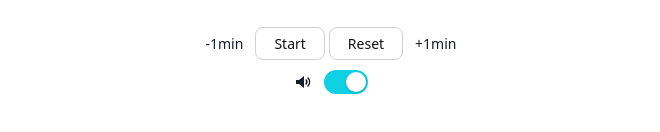
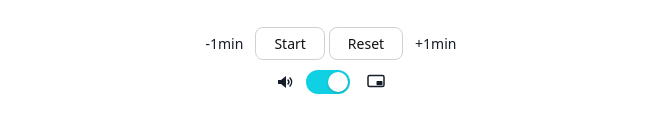
Before and after one commit to sg9us/focus-timer, a React (Vite) app: page / in a window 1280 px wide. Shown: the part 660-792 px from the top of the page, without its empty margins (309-969 px from the left). Built offline with nearby package versions, Linux system fonts and the light colour scheme; a web font is replaced by a local one.

Commit message:
feat: add Document Picture-in-Picture support for floating timer

```diff
--- a/src/App.css
+++ b/src/App.css
@@ -136,3 +136,34 @@ button:disabled {
 .mute-toggle-track.on .mute-toggle-thumb {
   transform: translateX(20px);
 }
+
+/* ── 하단 행 (소리 토글 + PiP 버튼) ── */
+.bottom-row {
+  display: flex;
+  align-items: center;
+  gap: 16px;
+}
+
+/* ── PiP 버튼 ── */
+.pip-button {
+  display: flex;
+  align-items: center;
+  cursor: pointer;
+  outline: none;
+}
+
+.pip-button[aria-pressed="true"] {
+  opacity: 0.4;
+}
+
+/* ── PiP 활성 시 메인 탭에 보이는 안내 문구 ── */
+.pip-placeholder {
+  display: flex;
+  align-items: center;
+  justify-content: center;
+  min-height: 100svh;
+  font-size: 14px;
+  color: #888;
+  text-align: center;
+  padding: 24px;
+}
--- a/src/App.jsx
+++ b/src/App.jsx
@@ -1,8 +1,11 @@
 import { useState, useCallback, useEffect } from 'react';
+import { createPortal } from 'react-dom';
 import useTimer from './hooks/useTimer';
+import usePictureInPicture from './hooks/usePictureInPicture';
 import TimerRing from './components/TimerRing';
 import TimerControls from './components/TimerControls';
 import MuteToggle from './components/MuteToggle';
+import PipButton from './components/PipButton';
 import './App.css';
 
 function formatTime(seconds) {
@@ -14,6 +17,7 @@ function formatTime(seconds) {
 export default function App() {
   const [totalSeconds, setTotalSeconds] = useState(300);
   const [isMuted, setIsMuted] = useState(false);
+  const { pipWindow, isSupported: pipSupported, open: openPip, close: closePip } = usePictureInPicture();
 
   const playSound = useCallback(() => {
     if (isMuted) return;
@@ -34,7 +38,7 @@ export default function App() {
       : 'Focus Timer';
   }, [isRunning, remainingSeconds]);
 
-  // 키보드 단축키
+  // 키보드 단축키 — PiP 창이 열려있으면 그 창에도 동일하게 등록 (포커스가 PiP에 있을 때도 동작)
   useEffect(() => {
     const handleKeyDown = (e) => {
       if (e.target.tagName === 'INPUT' || e.target.tagName === 'TEXTAREA') return;
@@ -45,11 +49,12 @@ export default function App() {
         reset();
       }
     };
-    window.addEventListener('keydown', handleKeyDown);
-    return () => window.removeEventListener('keydown', handleKeyDown);
-  }, [isRunning, start, pause, reset]);
+    const targets = [window, pipWindow].filter(Boolean);
+    targets.forEach((t) => t.addEventListener('keydown', handleKeyDown));
+    return () => targets.forEach((t) => t.removeEventListener('keydown', handleKeyDown));
+  }, [isRunning, start, pause, reset, pipWindow]);
 
-  return (
+  const timerView = (
     <div className="app-container">
       <div className="ring-wrapper">
         <TimerRing
@@ -68,8 +73,24 @@ export default function App() {
           totalSeconds={totalSeconds}
           onTimeChange={setTotalSeconds}
         />
-        <MuteToggle isMuted={isMuted} onToggle={() => setIsMuted(m => !m)} />
+        <div className="bottom-row">
+          <MuteToggle isMuted={isMuted} onToggle={() => setIsMuted(m => !m)} />
+          {pipSupported && (
+            <PipButton isActive={!!pipWindow} onClick={pipWindow ? closePip : openPip} />
+          )}
+        </div>
       </div>
     </div>
   );
+
+  if (pipWindow) {
+    return (
+      <>
+        {createPortal(timerView, pipWindow.document.body)}
+        <div className="pip-placeholder">타이머가 별도 창에서 실행 중입니다</div>
+      </>
+    );
+  }
+
+  return timerView;
 }
--- /dev/null
+++ b/src/components/PipButton.jsx
@@ -0,0 +1,22 @@
+const PipIcon = () => (
+  <svg width="20" height="20" viewBox="0 0 20 20" fill="none" xmlns="http://www.w3.org/2000/svg" aria-hidden="true">
+    <rect x="2" y="3.5" width="16" height="11" rx="1.5" stroke="#151D2A" strokeWidth="1.5" />
+    <rect x="10.5" y="9" width="6" height="4.2" rx="0.8" fill="#151D2A" />
+  </svg>
+);
+
+export default function PipButton({ isActive, onClick }) {
+  return (
+    <div
+      className="pip-button"
+      role="button"
+      tabIndex={0}
+      aria-pressed={isActive}
+      aria-label={isActive ? 'Exit Picture-in-Picture' : 'Enter Picture-in-Picture'}
+      onClick={onClick}
+      onKeyDown={(e) => (e.key === 'Enter' || e.key === ' ') && onClick()}
+    >
+      <PipIcon />
+    </div>
+  );
+}
--- /dev/null
+++ b/src/hooks/usePictureInPicture.js
@@ -0,0 +1,46 @@
+import { useCallback, useState } from 'react';
+
+const isSupported = typeof window !== 'undefined' && 'documentPictureInPicture' in window;
+
+// PiP 창은 빈 document라서 메인 문서의 스타일시트를 그대로 복사해야 .app-container 등 클래스가 동작함
+function copyStyles(pipWindow) {
+  [...document.styleSheets].forEach((styleSheet) => {
+    try {
+      const cssRules = [...styleSheet.cssRules].map((rule) => rule.cssText).join('\n');
+      const style = pipWindow.document.createElement('style');
+      style.textContent = cssRules;
+      pipWindow.document.head.appendChild(style);
+    } catch {
+      // cross-origin이라 cssRules를 읽을 수 없으면 link 태그로 재요청 (Pretendard CDN 등)
+      if (styleSheet.href) {
+        const link = pipWindow.document.createElement('link');
+        link.rel = 'stylesheet';
+        link.href = styleSheet.href;
+        pipWindow.document.head.appendChild(link);
+      }
+    }
+  });
+}
+
+export default function usePictureInPicture({ width = 300, height = 400 } = {}) {
+  const [pipWindow, setPipWindow] = useState(null);
+
+  const open = useCallback(async () => {
+    if (!isSupported || pipWindow) return;
+    try {
+      const pip = await window.documentPictureInPicture.requestWindow({ width, height });
+      copyStyles(pip);
+      pip.addEventListener('pagehide', () => setPipWindow(null), { once: true });
+      setPipWindow(pip);
+    } catch (err) {
+      console.error('Picture-in-Picture 창을 열지 못했습니다.', err);
+    }
+  }, [pipWindow, width, height]);
+
+  const close = useCallback(() => {
+    pipWindow?.close();
+    setPipWindow(null);
+  }, [pipWindow]);
+
+  return { pipWindow, isSupported, open, close };
+}
```
